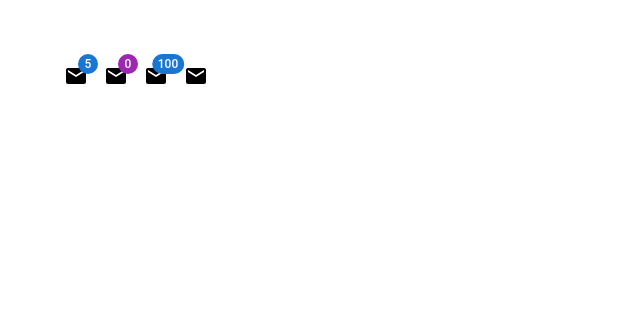
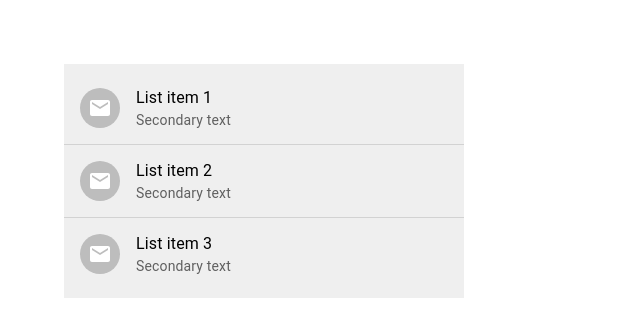
Before and after one commit to jamesarrojo/react-mui-demo, a React (Create React App) app: page / in a window 1280 px wide. Shown: the top 336 px of the page, without its empty margins (0-640 px from the left). Built offline with nearby package versions, Linux system fonts and the light colour scheme; the HTML template or start-up script is replaced by a standard one.

Commit message:
done with List

```diff
--- a/src/App.tsx
+++ b/src/App.tsx
@@ -1,5 +1,6 @@
 import './App.css';
-import { MuiBadge } from './components/MuiBadge';
+import { MuiList } from './components/MuiList';
+// import { MuiBadge } from './components/MuiBadge';
 // import { MuiAvatar } from './components/MuiAvatar';
 // import { MuiBottomNavigation } from './components/MuiBottomNavigation';
 // import { MuiSpeedDial } from './components/MuiSpeedDial';
@@ -44,7 +45,8 @@
             {/* <MuiSpeedDial /> */}
             {/* <MuiBottomNavigation /> */}
             {/* <MuiAvatar /> */}
-            <MuiBadge />
+            {/* <MuiBadge /> */}
+            <MuiList />
         </div>
     );
 }
--- /dev/null
+++ b/src/components/MuiList.tsx
@@ -0,0 +1,64 @@
+import {
+    Box,
+    List,
+    ListItem,
+    ListItemText,
+    ListItemIcon,
+    ListItemAvatar,
+    Avatar,
+    ListItemButton,
+    Divider,
+} from '@mui/material';
+import MailIcon from '@mui/icons-material/Mail';
+
+export const MuiList = () => {
+    return (
+        <Box sx={{ width: '400px', bgcolor: '#efefef' }}>
+            <List>
+                <ListItem disablePadding>
+                    <ListItemButton>
+                        <ListItemIcon>
+                            <ListItemAvatar>
+                                <Avatar>
+                                    <MailIcon />
+                                </Avatar>
+                            </ListItemAvatar>
+                        </ListItemIcon>
+                        <ListItemText
+                            primary="List item 1"
+                            secondary="Secondary text"
+                        />
+                    </ListItemButton>
+                </ListItem>
+                <Divider />
+                <ListItem>
+                    <ListItemIcon>
+                        <ListItemAvatar>
+                            <Avatar>
+                                <MailIcon />
+                            </Avatar>
+                        </ListItemAvatar>
+                    </ListItemIcon>
+                    <ListItemText
+                        primary="List item 2"
+                        secondary="Secondary text"
+                    />
+                </ListItem>
+                <Divider />
+                <ListItem>
+                    <ListItemIcon>
+                        <ListItemAvatar>
+                            <Avatar>
+                                <MailIcon />
+                            </Avatar>
+                        </ListItemAvatar>
+                    </ListItemIcon>
+                    <ListItemText
+                        primary="List item 3"
+                        secondary="Secondary text"
+                    />
+                </ListItem>
+            </List>
+        </Box>
+    );
+};
```
